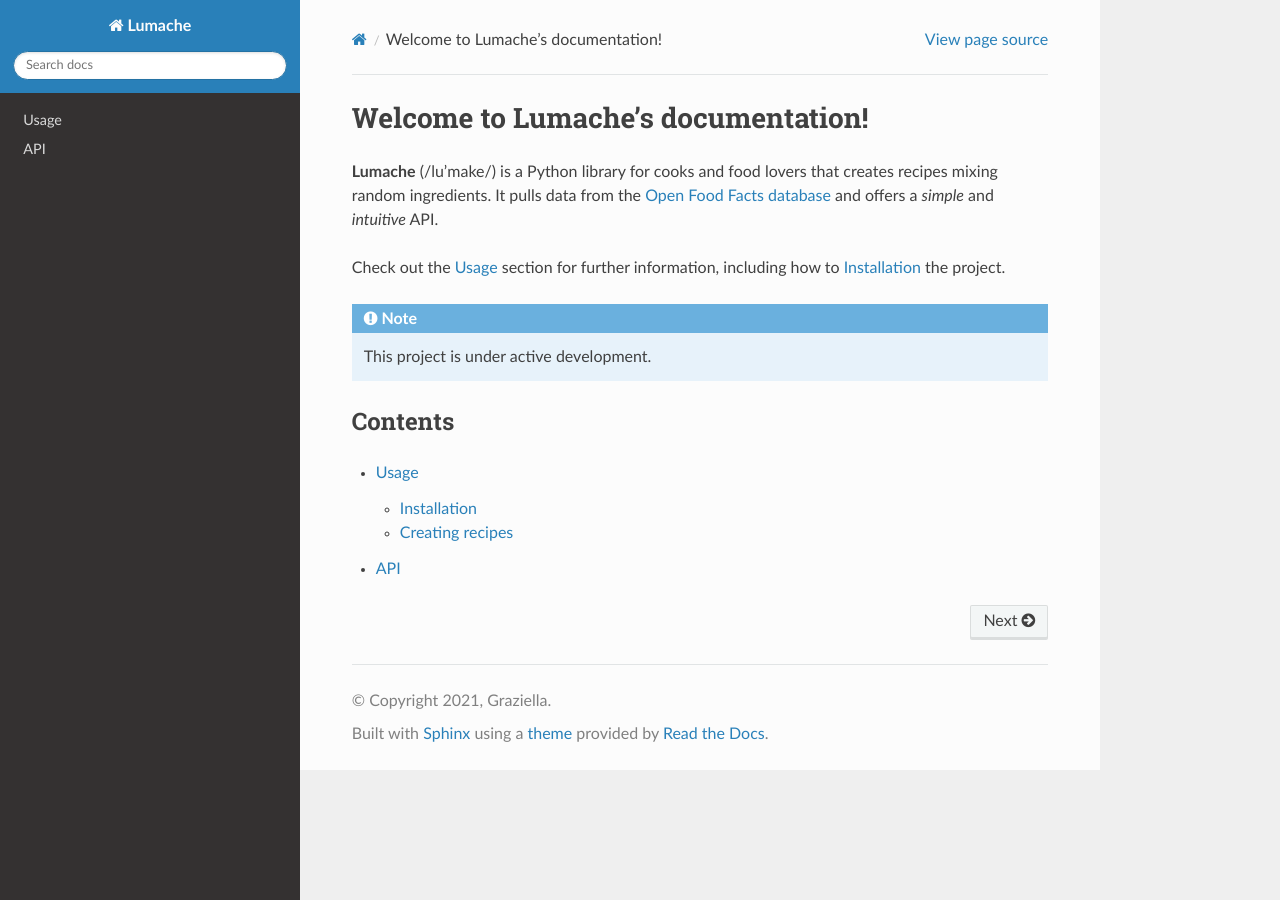
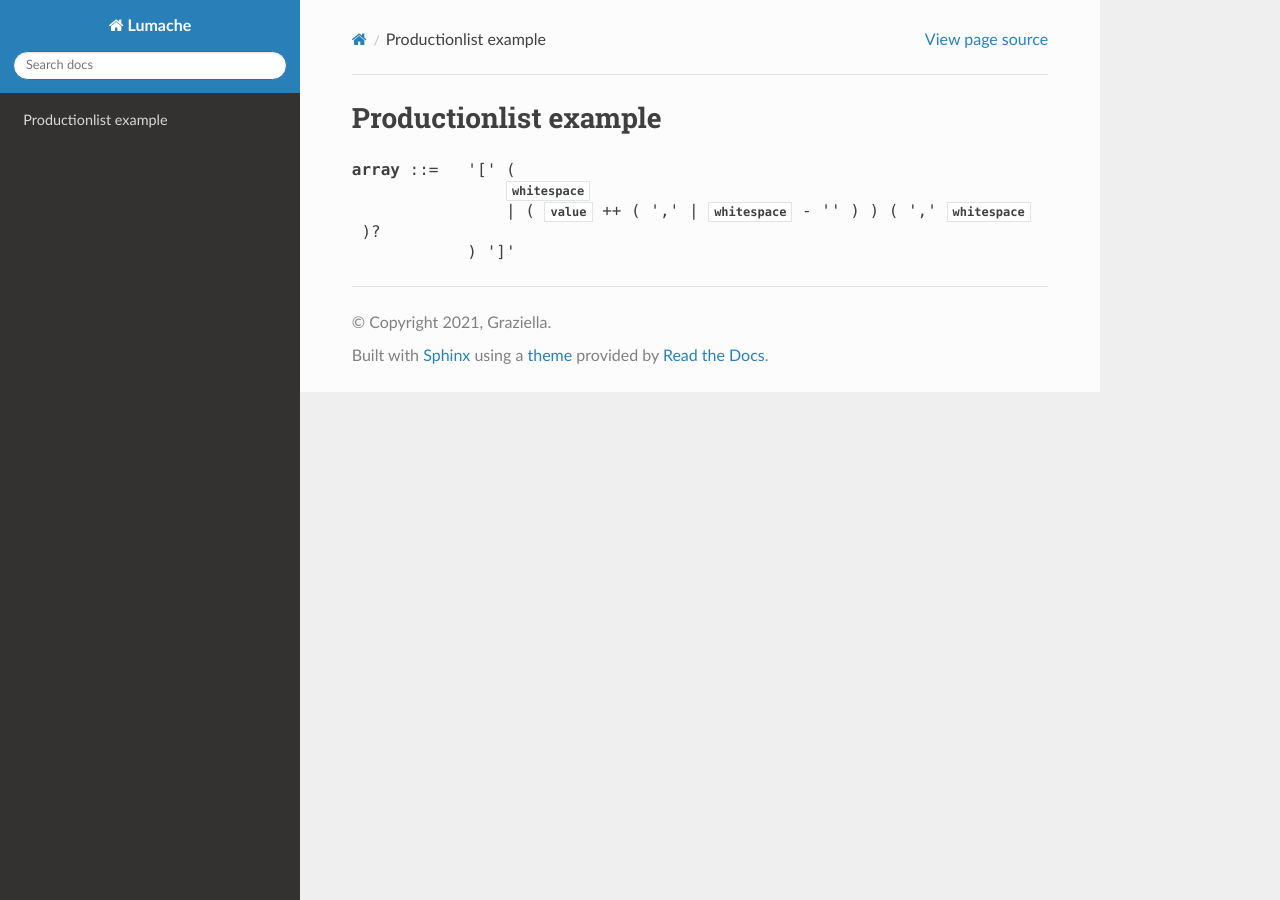
Before and after one commit to nineteendo/rtd-tutorial, a Sphinx documentation site: the page built from docs/source/index.rst, in a window 1280 px wide. Built offline with Sphinx 7.4.7 and the Read the Docs theme 3.1.0, drawn with Linux system fonts in a browser that asks for light colours.

Commit message:
Minimal productionlist example

```diff
--- a/docs/source/api.rst
+++ /dev/null
@@ -1,7 +0,0 @@
-API
-===
-
-.. autosummary::
-   :toctree: generated
-
-   lumache
--- a/docs/source/conf.py
+++ b/docs/source/conf.py
@@ -9,27 +9,6 @@
 release = '0.1'
 version = '0.1.0'
 
-# -- General configuration
-
-extensions = [
-    'sphinx.ext.duration',
-    'sphinx.ext.doctest',
-    'sphinx.ext.autodoc',
-    'sphinx.ext.autosummary',
-    'sphinx.ext.intersphinx',
-]
-
-intersphinx_mapping = {
-    'python': ('https://docs.python.org/3/', None),
-    'sphinx': ('https://www.sphinx-doc.org/en/master/', None),
-}
-intersphinx_disabled_domains = ['std']
-
-templates_path = ['_templates']
-
 # -- Options for HTML output
 
 html_theme = 'sphinx_rtd_theme'
-
-# -- Options for EPUB output
-epub_show_urls = 'footnote'
--- a/docs/source/index.rst
+++ b/docs/source/index.rst
@@ -1,22 +1,8 @@
-Welcome to Lumache's documentation!
-===================================
+Productionlist example
+======================
 
-**Lumache** (/lu'make/) is a Python library for cooks and food lovers
-that creates recipes mixing random ingredients.
-It pulls data from the `Open Food Facts database <https://world.openfoodfacts.org/>`_
-and offers a *simple* and *intuitive* API.
-
-Check out the :doc:`usage` section for further information, including
-how to :ref:`installation` the project.
-
-.. note::
-
-   This project is under active development.
-
-Contents
---------
-
-.. toctree::
-
-   usage
-   api
+.. productionlist:: jsonyx-grammar
+   array:  '[' (
+        :      `whitespace`
+        :      | ( `value` ++ ( ',' | `whitespace` - '' ) ) ( ',' `whitespace` )?
+        :  ) ']'
```
Also changed, not shown: README.rst (+2 -9 lines), docs/source/usage.rst (deleted, +0 -33 lines), lumache.py (deleted, +0 -23 lines), pyproject.toml (deleted, +0 -8 lines), .readthedocs.yaml.
